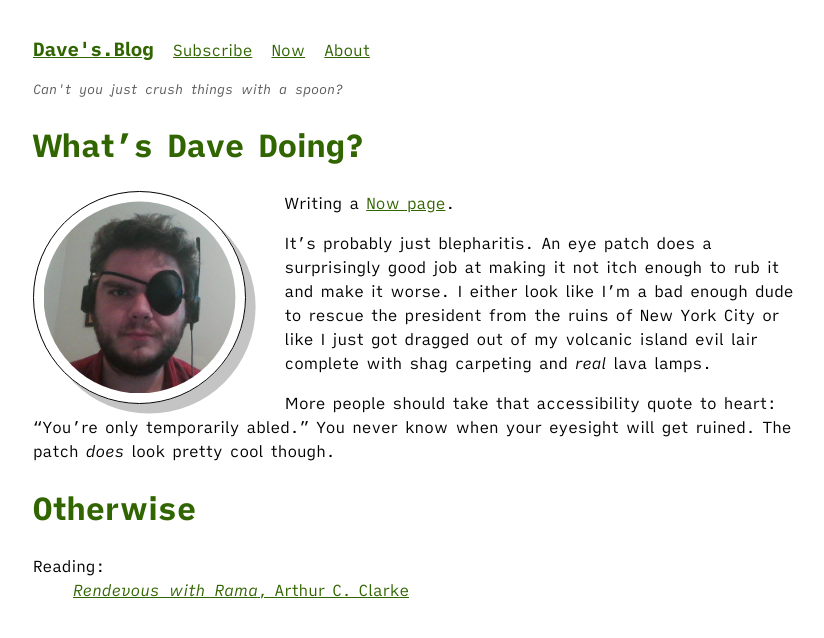
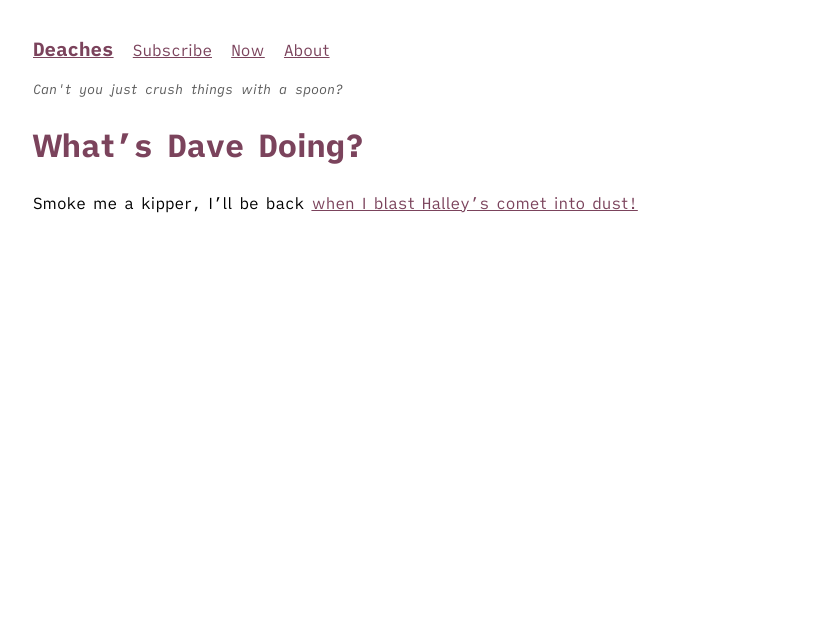
Before and after one commit to dchssr/dchssr.github.io, a Jekyll site: the page built from now.md, in a window 1280 px wide. Shown: the top 638 px of the page, without its empty margins (223-1047 px from the left). Built offline with Jekyll 4.4.1, drawn with Linux system fonts in a browser that asks for light colours.

Commit message:
Rebrand to also have the "Deaches" moniker
* Moved domain from daves.blog to deaches.net.
  I'm sorry but $260 to renew!?  This is much cheaper.

```diff
--- a/CNAME
+++ b/CNAME
@@ -1 +1 @@
-daves.blog
+deaches.net
--- a/_config.yml
+++ b/_config.yml
@@ -1,5 +1,7 @@
 permalink: "/:categories/:title:output_ext"
-url: "https://daves.blog"
+url: "https://deaches.net"
+name: "Deaches"
+separator: " :: "
 
 host: "0.0.0.0"
 autoreload: true
--- a/_includes/header_nav.html
+++ b/_includes/header_nav.html
@@ -2,7 +2,7 @@
   <nav class="main-nav">
     <ul class="nav-list">
       <li class="entry home">
-	<a class="link" href="/">Dave's.Blog</a>
+	<a class="link" href="/">Deaches</a>
       </li>
       <li class="entry subscribe">
 	<a class="link" href="/daves.blog.atom.xml">Subscribe</a>
--- a/_layouts/default.html
+++ b/_layouts/default.html
@@ -9,9 +9,13 @@
     <link rel="stylesheet" href="/assets/styles/main.css">
     <link href="/daves.blog.atom.xml" rel="alternate" type="application/atom+xml" title="Dave's.Blog">
     <script src="/assets/scripts/fortunes.js"></script>
-    <title>{% if page.title %}{{ page.title }} :: {% endif %}Dave's.Blog</title>
+    <title>{% if page.title -%}
+      {{ page.title }}{{ site.separator }}
+      {%- endif -%}
+      {{ site.name }}</title>
   </head>
   <body>
+    {{ site.config.separator }}
     {% include header_nav.html %}
     <main>
 {{ content }}
--- a/assets/styles/main.css
+++ b/assets/styles/main.css
@@ -11,11 +11,12 @@
     --dave--fg-dim:  var(--modus-operandi--fg-dim);
     --dave--bg-dim:  var(--modus-operandi--bg-inactive);
 
-    --dave--accent-1: var(--modus-operandi--green-warmer);
+    --dave--accent-1: var(--modus-operandi--pink);
+    --dave--accent-2: var(--modus-operandi--cyan);
 
     --dave--fg-link:       var(--dave--accent-1);
-    --dave--fg-link-hover: var(--modus-operandi--red-warmer);
-    --dave--bg-link:       var(--modus-operandi--bg-green-nuanced);
+    --dave--fg-link-hover: var(--dave--accent-2);
+    --dave--bg-link:       var(--modus-operandi--bg-cyan-nuanced);
     --dave--fg-selection:  var(--modus-operandi--fg-main);
     --dave--bg-selection:  var(--modus-operandi--bg-active);
     --dave--fg-table-head: var(--dave--bg-main);
--- a/now.md
+++ b/now.md
@@ -5,27 +5,7 @@ layout: "default"
 
 # What's Dave Doing?
 
-![Yo-ho, pirate sounds, et cetera.](/assets/pictures/yoho.jpg){:.-boxed .-rounded style="width: 25%; float: left; margin-right: 4ch;"}
+Smoke me a kipper, I'll be back
+[when I blast Halley's comet into dust!][1]
 
-Writing a [Now page](https://nownownow.com/about).
-
-It's probably just blepharitis.
-An eye patch does a surprisingly good job at making it not itch enough
-to rub it and make it worse.
-I either look like I'm a bad enough dude to rescue the president from
-the ruins of New York City or like I just got dragged out of my
-volcanic island evil lair complete with shag carpeting and _real_
-lava lamps.
-
-More people should take that accessibility quote to heart:
-"You're only temporarily abled."
-You never know when your eyesight will get ruined.
-The patch _does_ look pretty cool though.
-
-
-# Otherwise
-
-Reading:
-: [<i>Rendevous with Rama</i>, Arthur C. Clarke][book]
-
-[book]: https://www.goodreads.com/book/show/774928
+[1]: https://factorio.com/space-age/overview
```
Also changed, not shown: about.md (+6 -16 lines).
